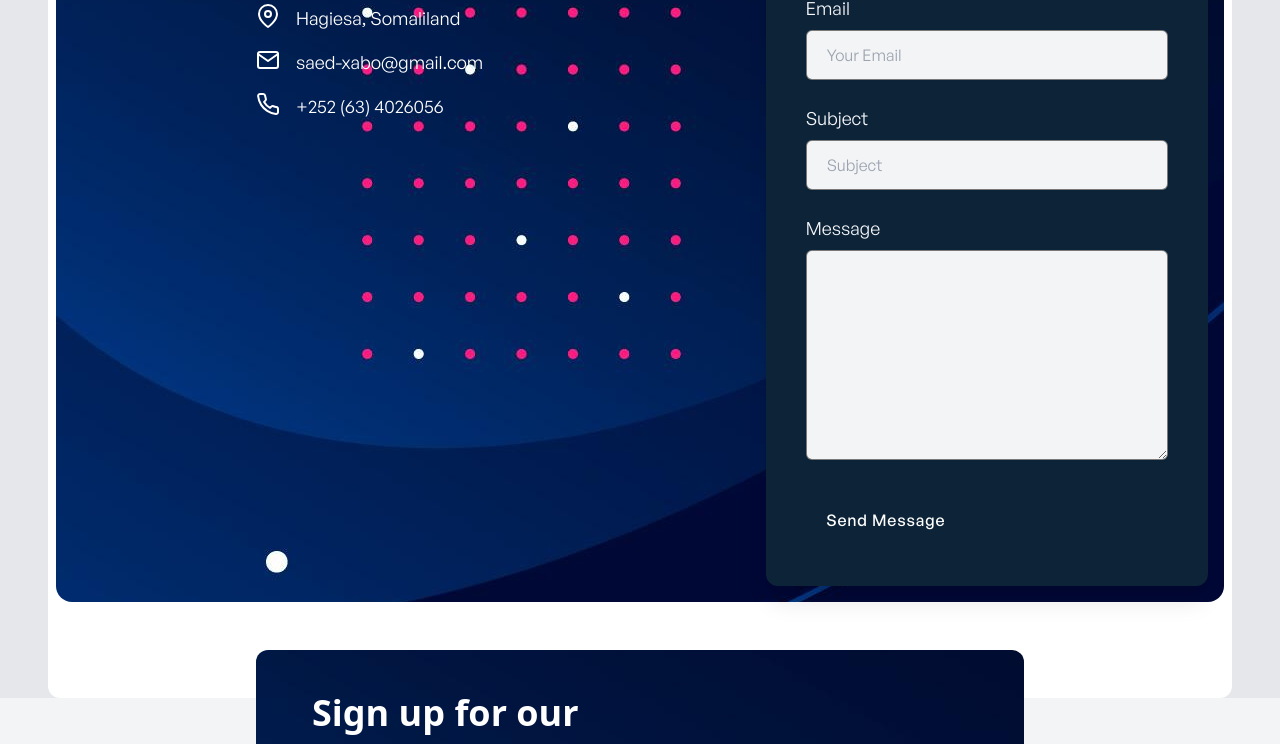
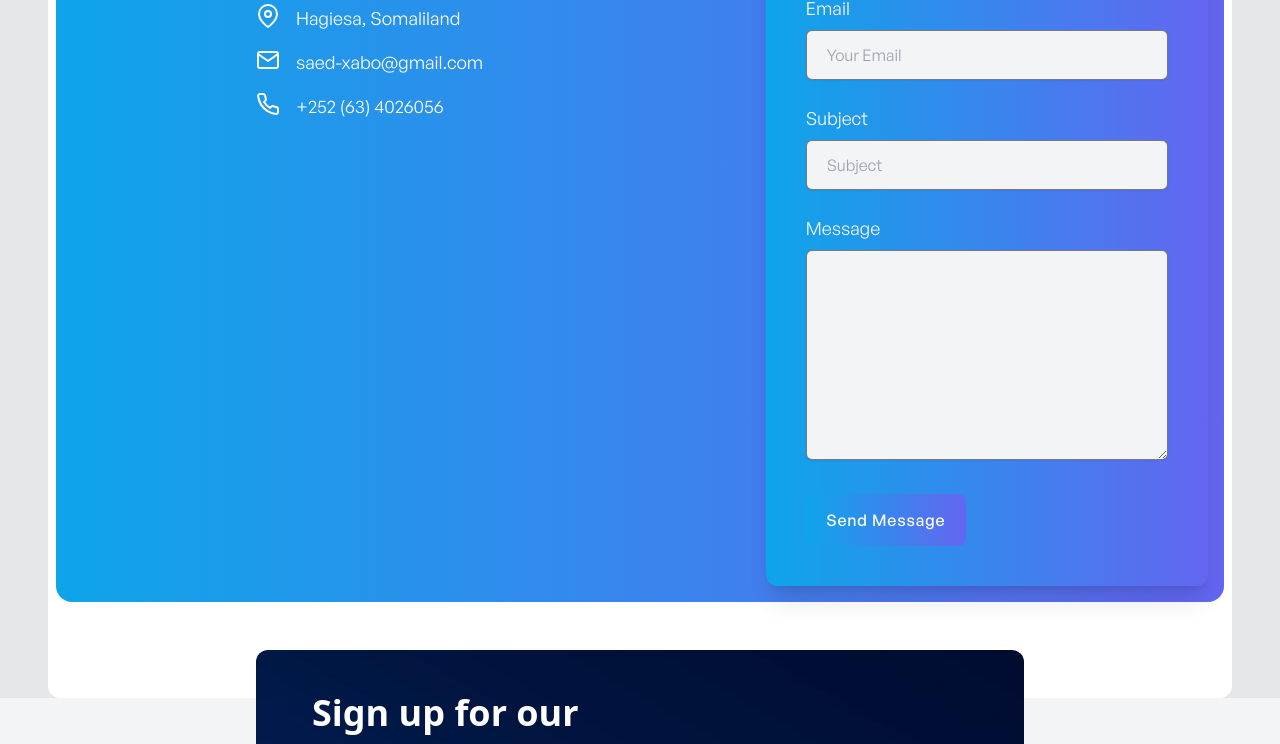
Before and after one commit to saedMuhamed/mareer-digital-agency, a React (Create React App) app: page / in a window 1280 px wide. Shown: the part 4663-5407 px from the top of the page. Built offline with nearby package versions, Linux system fonts and the light colour scheme.

Commit message:
Conatct Card

```diff
--- a/src/Pages/Home.jsx
+++ b/src/Pages/Home.jsx
@@ -378,7 +378,7 @@ const Home = () => {
                Contact Us
               </div>
             </div>
-            <div className="grid grid-rows-2 grid-flow-col bg-[url('/src/Assets/img/dmb.jpg')] rounded-2xl mt-6 gap-4">
+            <div className="grid grid-rows-2 grid-flow-col bg-gradient-to-r from-sky-500 to-indigo-500 rounded-2xl mt-6 gap-4">
               <div className='row-span-2 col-span-2 sm:grid-col-2 items-center '>
             <div className="w-full lg:w-2/3">
       <div className="text-left max-w-xl px-6 ml-44 pb-32">
@@ -407,7 +407,7 @@ const Home = () => {
           onSubmit={(e) => {
             e.preventDefault();
           }}
-          className="max-w-xl m-4 p-6 sm:p-10 bg-primary-dark dark:bg-primary-dark rounded-xl shadow-xl text-left"
+          className="max-w-xl m-4 p-6 sm:p-10 bg-gradient-to-r from-sky-500 to-indigo-500 rounded-xl shadow-xl text-left"
         >
           <p className="font-general-medium text-primary-light dark:text-primary-light text-2xl mb-8">
             Contact Form
@@ -481,7 +481,7 @@ const Home = () => {
             ></textarea>
           </div>
 
-          <div className="font-general-medium w-40 px-4 py-2.5 text-white dark:text-black hover:text-white dark: text-center font-medium tracking-wider bg-primary-dark dark:bg-primary-light hover:bg-primary-dark focus:ring-1 focus:ring-primary-light rounded-lg mt-6 duration-500">
+          <div className="font-general-medium w-40 px-4 py-2.5 text-white dark:text-black hover:text-white dark: text-center font-medium tracking-wider bg-gradient-to-r from-sky-500 to-indigo-500 hover:bg-primary-dark focus:ring-1 focus:ring-primary-light rounded-lg mt-6 duration-500">
             <Button
               title="Send Message"
               type="submit"
```
